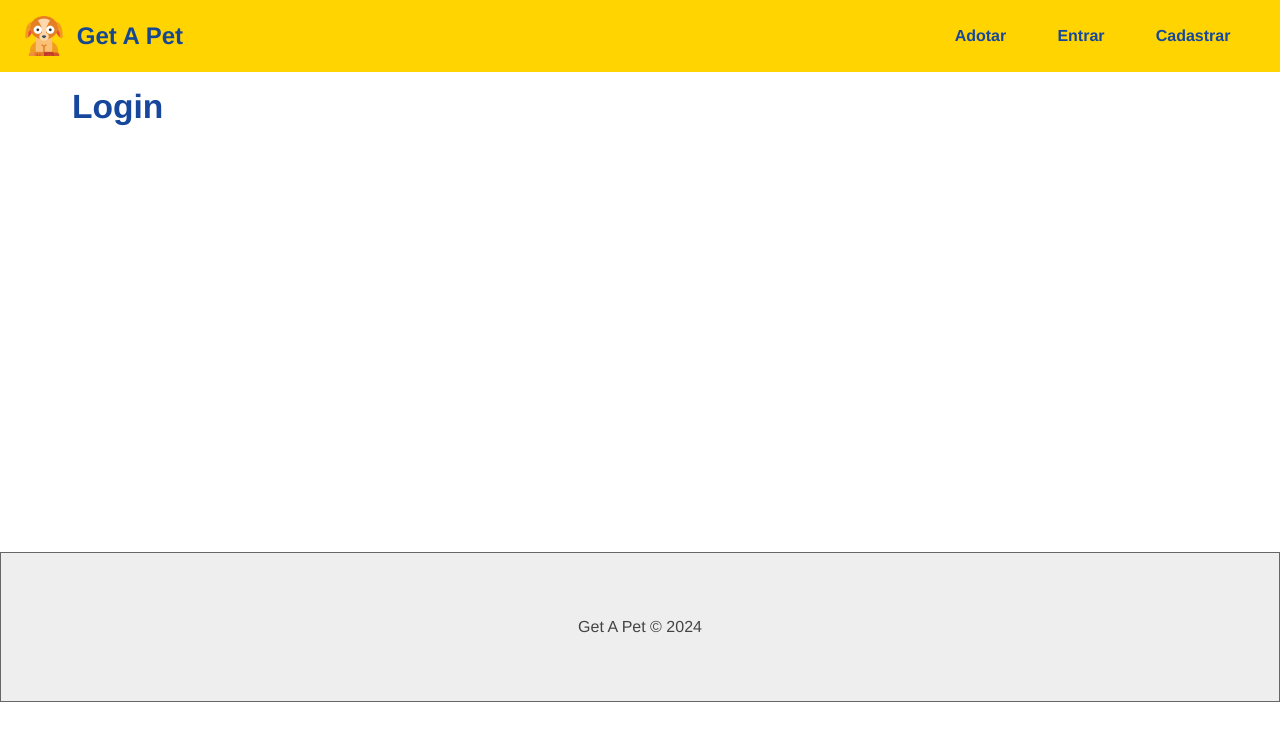
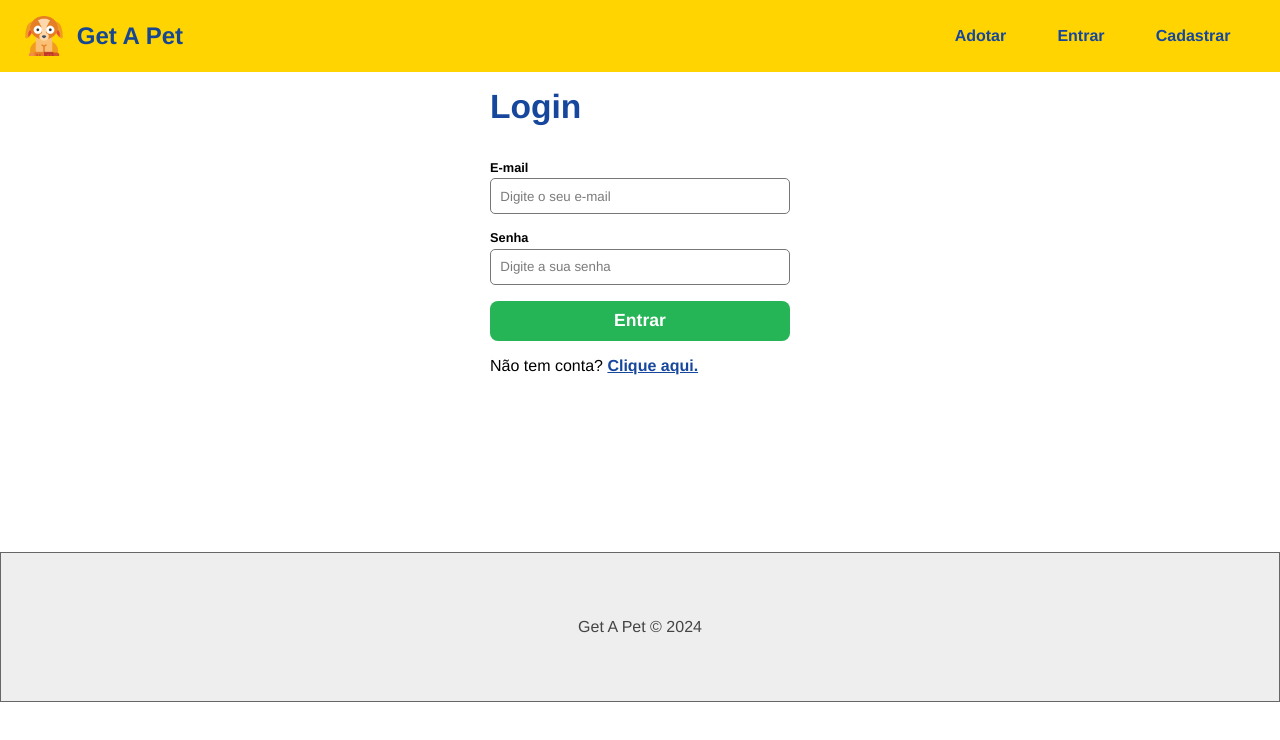
Before and after one commit to maryson011/nodejs, a React (Create React App) app in the folder GET_A_PET/frontend/: page /login in a window 1280 px wide. Shown: the top 740 px of the page. Built offline with nearby package versions, Linux system fonts and the light colour scheme; the HTML template or start-up script is replaced by a standard one.

Commit message:
adicionado fomulario de login

```diff
--- a/GET_A_PET/frontend/src/components/pages/Auth/Login.js
+++ b/GET_A_PET/frontend/src/components/pages/Auth/Login.js
@@ -1,7 +1,41 @@
+import { useState, useContext } from 'react'
+import Input from '../../form/input'
+
+import styles from '../../form/Form.module.css'
+import {Link} from 'react-router-dom'
+
+/** context */
+import { Context } from '../../../context/UserContext'
+
 function Login(){
+
+    function handleChange(e){
+
+    }
+
     return (
-        <section>
+        <section className={styles.form_container}>
             <h1>Login</h1>
+            <form>
+                <Input
+                    text="E-mail"
+                    type="email"
+                    name="email"
+                    placeholder="Digite o seu e-mail"
+                    handleOnChange={handleChange}
+                />
+                <Input
+                    text="Senha"
+                    type="password"
+                    name="password"
+                    placeholder="Digite a sua senha"
+                    handleOnChange={handleChange}
+                />
+                <input type="submit" value="Entrar" />
+            </form>
+            <p>
+                Não tem conta? <Link to="/register">Clique aqui.</Link>
+            </p>
         </section>
     )
 }
```
